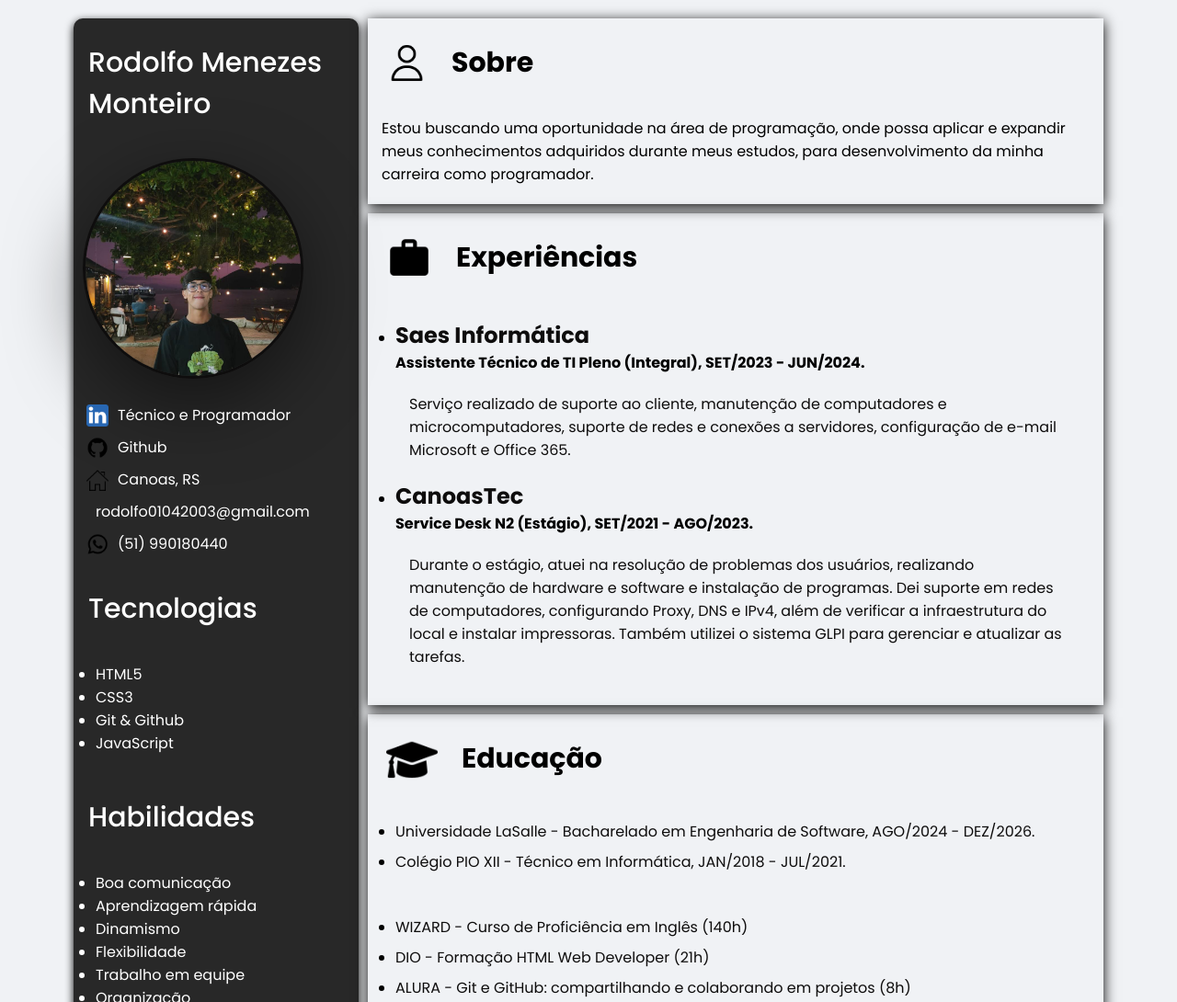
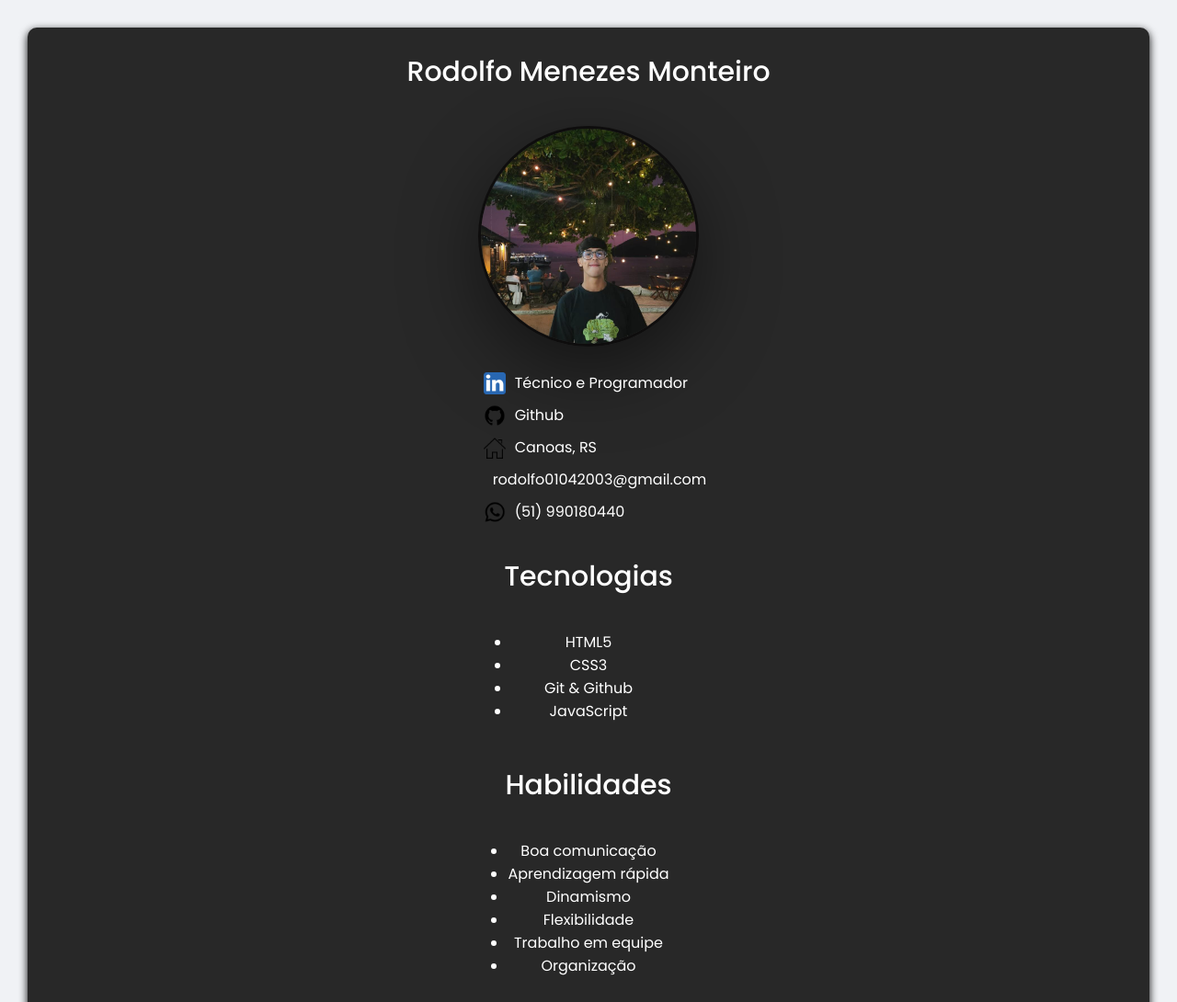
Before and after one commit to rodolfo-mnz/CV-Rodolfo, a plain HTML site: page index.html in a window 1280 px wide. Shown: the top 1090 px of the page at 92% size. Drawn offline with Linux system fonts and the light colour scheme.

Commit message:
Add files via upload

```diff
--- a/index.html
+++ b/index.html
@@ -6,8 +6,12 @@
     <meta name="viewport" content="width=device-width, initial-scale=1.0">
     <link rel="stylesheet" href="src/styles/styles.css">
     <link rel="stylesheet" href="src/styles/reset.css">
+    <link rel="stylesheet" href="src/styles/responsive.css">
+
     <link rel="preconnect" href="https://fonts.googleapis.com">
     <link rel="preconnect" href="https://fonts.gstatic.com" crossorigin>
+
+
     <link
         href="https://fonts.googleapis.com/css2?family=Poppins:ital,wght@0,100;0,200;0,300;0,400;0,500;0,600;0,700;0,800;0,900;1,100;1,200;1,300;1,400;1,500;1,600;1,700;1,800;1,900&display=swap"
         rel="stylesheet">
@@ -15,7 +19,6 @@
 </head>
 
 <body>
-    <header></header>
     <main class="main">
         <div class="sidebar">
             <div>
@@ -91,13 +94,13 @@
                 <ul>
                     <li>
                         <h3><a href="https://saes.com.br/" target="_blank">Saes Informática</a></strong></h3>
-                        <h4>Assistente Técnico de TI Pleno (Integral), SET/2023 - JUN/2024.</h4>
+                        <h4>Assistente Técnico de TI Pleno (Integral), SET/2023 - JUN/2024 (9 Meses)</h4>
                         <p>Serviço realizado de suporte ao cliente, manutenção de computadores e microcomputadores,
                             suporte de redes e conexões a servidores, configuração de e-mail Microsoft e Office 365.</p>
                     </li>
                     <li>
                         <h3><a href="https://www.linkedin.com/company/canoastec/" target="_blank">CanoasTec</a></h3>
-                        <h4>Service Desk N2 (Estágio), SET/2021 - AGO/2023.</h4>
+                        <h4>Service Desk N2 (Estágio), SET/2021 - AGO/2023 (2 Anos)</h4>
                         <p>Durante o estágio, atuei na resolução de problemas dos usuários, realizando manutenção de
                             hardware e software e instalação de programas. Dei suporte em redes de computadores,
                             configurando Proxy, DNS e IPv4, além de verificar a infraestrutura do local e instalar
@@ -119,6 +122,7 @@
                             target="_blank">Colégio PIO XII - Técnico em Informática, JAN/2018 - JUL/2021.</a>
                     </li>
                 </ul>
+                <hr>
                 <ul>
                     <li>
                         <a href="https://drive.google.com/file/d/1A5jo7BKs6Oq052-2j-P3hIp7HrCPDXVI/view?usp=drive_link"
--- /dev/null
+++ b/src/styles/responsive.css
@@ -0,0 +1,54 @@
+@media(max-width: 1280px) {
+    .main {
+        flex-direction: column;
+        justify-content: center;
+        /* padding: 10px; */
+        margin: 10px;
+    }
+
+    .sidebar {
+        min-width: 100%;
+        text-align: center;
+        align-items: center;
+    }
+
+    .content {
+        min-width: 100%;
+        max-width: 100%;
+        text-align: center;
+        justify-content: center;
+        align-items: center;
+    }
+
+    .sobre {
+        text-align: center;
+        align-items: center;
+        text-align: start;
+        align-items: center;
+        justify-content: center;
+    }
+
+    .sobre p {
+        font-size: 22px;
+    }
+
+    .xp{
+        text-align: start;
+        margin: 0;
+        text-align: start;
+        align-items: center;
+    }
+
+
+    .xp ul {
+        min-width: 100%;
+        list-style: none;
+        margin: 10px;
+        padding: 10px;
+    }
+
+    .xp p {
+       max-width: 100%;
+       font-size: 22px;
+    }
+}
--- a/src/styles/styles.css
+++ b/src/styles/styles.css
@@ -4,7 +4,6 @@ body {
 }
 
 .main {
-    min-height: 100vh;
     display: flex;
     padding: 20px;
     gap: 10px;
@@ -15,7 +14,7 @@ body {
 .sidebar {
     display: flex;
     flex-direction: column;
-    height: 91em;
+    height: 92.6em;
     width: 25%;
     border-radius: 10px;
     box-shadow: 0 3px 10px black;
```
